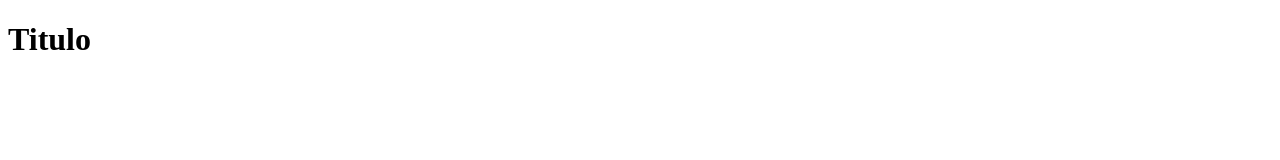
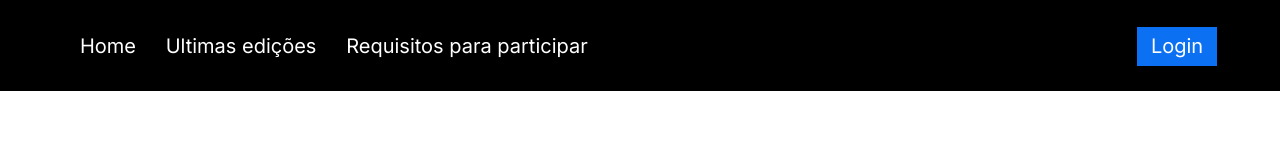
Before and after one commit to GabrielRios16/estudoprojeto2, a plain HTML site: page index.html in a window 1280 px wide. Drawn offline with Linux system fonts and the light colour scheme.

Commit message:
criação do menu inicial e estilo css

```diff
--- a/index.html
+++ b/index.html
@@ -4,8 +4,16 @@
     <meta charset="UTF-8">
     <meta name="viewport" content="width=device-width, initial-scale=1.0">
     <title>projeto bootcamp</title>
+    <link rel="stylesheet" href="style.css">
 </head>
 <body>
-    <h1>Titulo</h1>
+    <nav id="principal">
+        <div id="menu">
+            <a  href="">Home</a>
+            <a  href="">Ultimas edições</a>
+            <a  href="">Requisitos para participar</a>
+        </div>
+        <button id="login">Login</button>
+    </nav>
 </body>
 </html>
--- /dev/null
+++ b/style.css
@@ -0,0 +1,54 @@
+
+    @import url('https://fonts.googleapis.com/css2?family=Inter&display=swap');
+
+    body{
+      margin: 0px;
+      padding: 0px;
+    }
+    #login{
+      margin-right: 5%;
+      width: 80px;
+      height: 39px;
+      background-color: #0C70F2;
+      color: white;
+      border: 0px;
+      font-family: "Inter";
+      font-size: 20px;
+      font-weight: 600px;
+      cursor: pointer;
+
+
+    }
+    #principal div a:hover{
+      color: rgb(210, 190, 166);
+    }
+
+
+    #principal{
+      width: 100%;
+      height: 90px;
+      border: 1px solid black;
+      background-color: black;
+      display: flex;
+      justify-content: space-between;
+      align-items: center;
+      border-bottom: gray;
+
+    }
+    #principal div a{
+      font-size: 20px;
+      font-weight: 600px;
+      color: white;
+      text-decoration: none;
+      font-family: "Inter";
+      align-items: center;
+
+    }
+    #menu{
+      display: flex;
+      width: 42%;
+      justify-content: space-around;
+      align-items: center;
+      margin-left: 5%;
+
+    }
```
